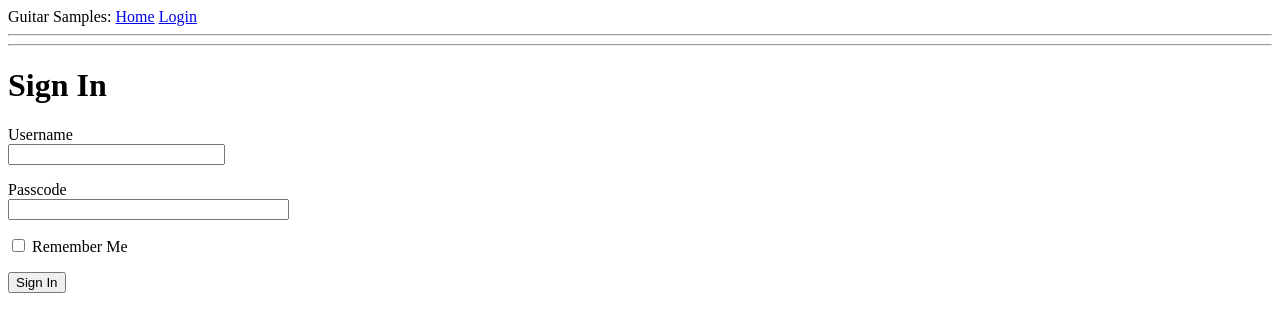
After one commit to NerdyBread/Guitar-Samples, a Flask app: page /login in a window 1280 px wide. The commit adds this page. Shown: the top 332 px of the page. Run offline with Flask 2, Linux system fonts and the light colour scheme.

Commit message:
Added security and prototype login

```diff
--- a/app/__init__.py
+++ b/app/__init__.py
@@ -1,5 +1,8 @@
 from flask import Flask
+from config import Config
 
 app = Flask(__name__)
 
+app.config.from_object(Config)
+
 from app import routes
--- /dev/null
+++ b/app/forms.py
@@ -0,0 +1,9 @@
+from flask_wtf import FlaskForm
+from wtforms import StringField, PasswordField, BooleanField, SubmitField
+from wtforms.validators import DataRequired
+
+class LoginForm(FlaskForm):
+    username = StringField('Username', validators=[DataRequired()])
+    password = PasswordField('Passcode', validators=[DataRequired()])
+    remember_me = BooleanField('Remember Me')
+    submit = SubmitField('Sign In')
--- a/app/routes.py
+++ b/app/routes.py
@@ -1,7 +1,17 @@
-from flask import render_template
+from flask import flash, redirect, render_template, url_for
 
 from app import app
+from app.forms import LoginForm
 
 @app.route('/')
+@app.route('/index')
 def index():
 	return render_template('index.html', title="Home")
+
+@app.route('/login', methods=['GET', 'POST'])
+def login():
+    form = LoginForm()
+    if form.validate_on_submit():
+        flash(f'Login requested for user {form.username.data}, remember_me={form.remember_me.data}')
+        return redirect(url_for('index'))
+    return render_template('login.html', title='Sign In', form=form)
--- a/app/templates/base.html
+++ b/app/templates/base.html
@@ -9,8 +9,23 @@
 		{% endif %}
 	  </head>
 	  <body>
-		  <div>Guitar Samples: <a href="/">Home</a></div>
-		  <hr>
+		  	<div>
+				Guitar Samples:
+				<a href="{{ url_for('index') }}">Home</a>
+				<a href="{{ url_for('login') }}">Login</a>
+			</div>
+			<hr>
+			<hr>
+			{% with messages = get_flashed_messages() %}
+			{% if messages %}
+			<ul>
+				{% for message in messages %}
+				<li>{{ message }}</li>
+				{% endfor %}
+			</ul>
+			<hr>
+			{% endif %}
+			{% endwith %}
 		  {% block content %}{% endblock %}
 	  </body>
 </html>
--- /dev/null
+++ b/app/templates/login.html
@@ -0,0 +1,24 @@
+{% extends "base.html" %}
+
+{% block content %}
+    <h1>Sign In</h1>
+    <form action="" method="post" novalidate>
+        {{ form.hidden_tag() }}
+        <p>
+            {{ form.username.label }}<br>
+            {{ form.username(size=24) }}
+			{% for error in form.username.errors %}
+			<span style="color: red;">[{{ error }}]</span>
+			{% endfor %}
+        </p>
+        <p>
+            {{ form.password.label }}<br>
+            {{ form.password(size=32) }}
+			{% for error in form.password.errors %}
+			<span style="color: red;">[{{ error }}]</span>
+			{% endfor %}
+        </p>
+        <p>{{ form.remember_me() }} {{ form.remember_me.label }}</p>
+        <p>{{ form.submit() }}</p>
+    </form>
+{% endblock %}
--- /dev/null
+++ b/config.py
@@ -0,0 +1,5 @@
+import os
+
+class Config(object):
+	SECRET_KEY = os.environ.get('SECRET_KEY') or open(os.path.join(os.path.dirname(__file__), 'config.key'), 'r').read()
+	# .key in gitignore
```
Also changed, not shown: app/templates/CSS/index.css (deleted, +0 -13 lines), 1 other file.
